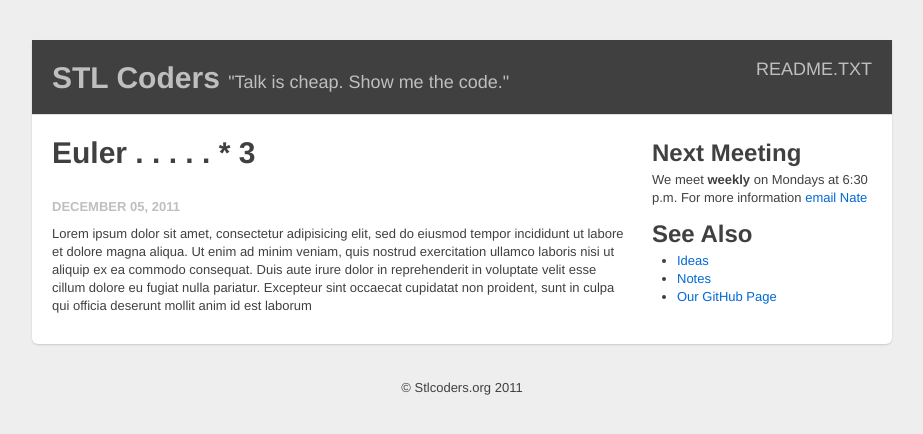
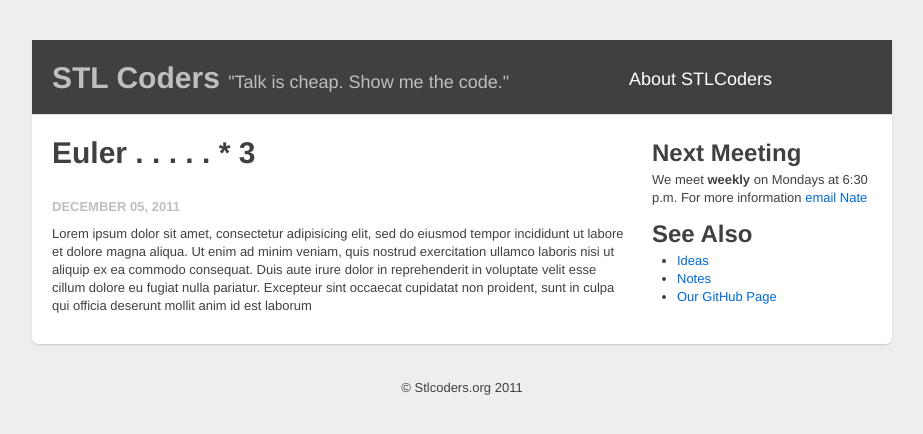
Before and after one commit to stlcoders/stlcoders.github.com, a Jekyll site: the page built from index.html, in a window 1280 px wide. Shown: the top 434 px of the page, without its empty margins (178-1101 px from the left). Built offline with Jekyll 4.4.1, drawn with Linux system fonts in a browser that asks for light colours.

Commit message:
Change README.TXT to "About" and move left in header

```diff
--- a/_layouts/default.html
+++ b/_layouts/default.html
@@ -27,7 +27,7 @@
       <div class="content">
         <div class="page-header">
             <h1><a href="/">STL Coders </a><small>"Talk is cheap.  Show me the code."
-                    <span class="pull-right"><a href="/readme.html">README.TXT</a></span></small>
+                    <span style="float:right; padding-right:100px;padding-top:10px;color:white;" class=""><a href="/readme.html">About STLCoders</a></span></small>
             </h1>
         </div>
         <div class="row">
```
